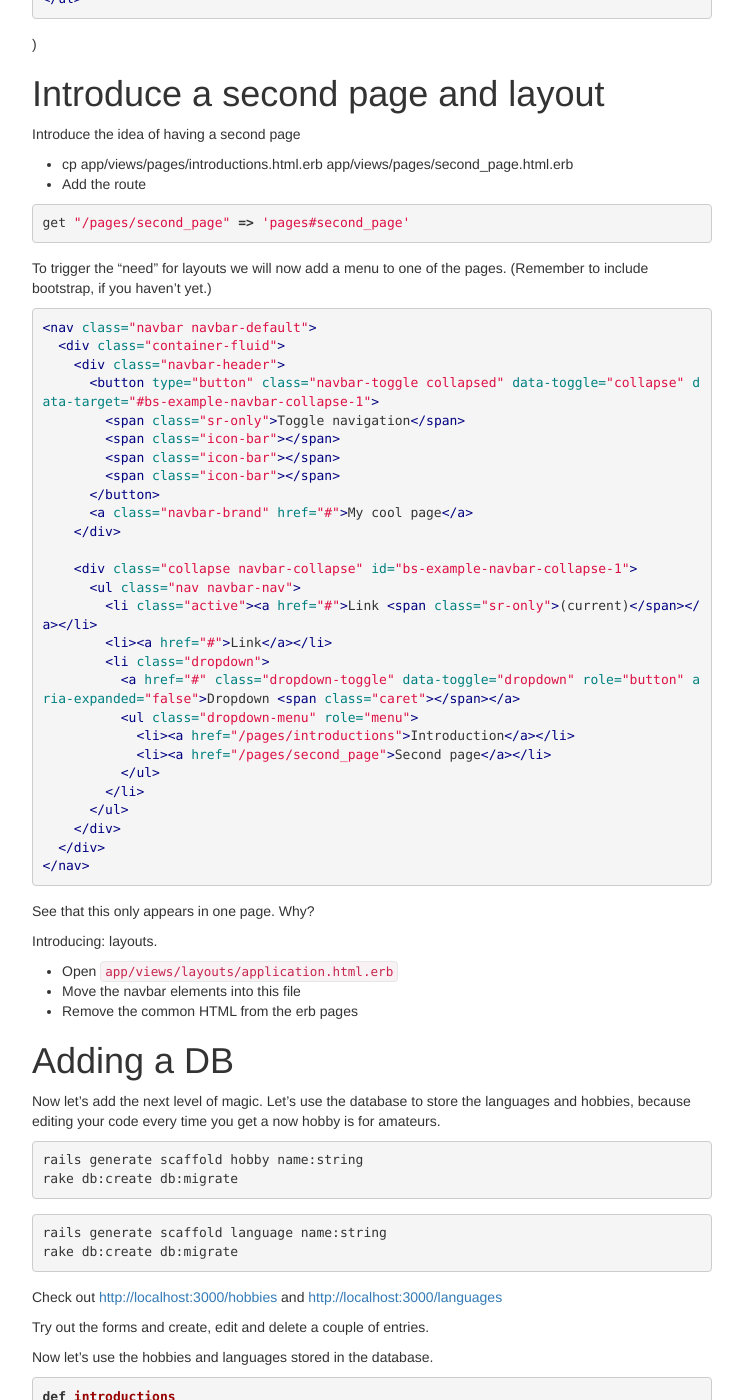
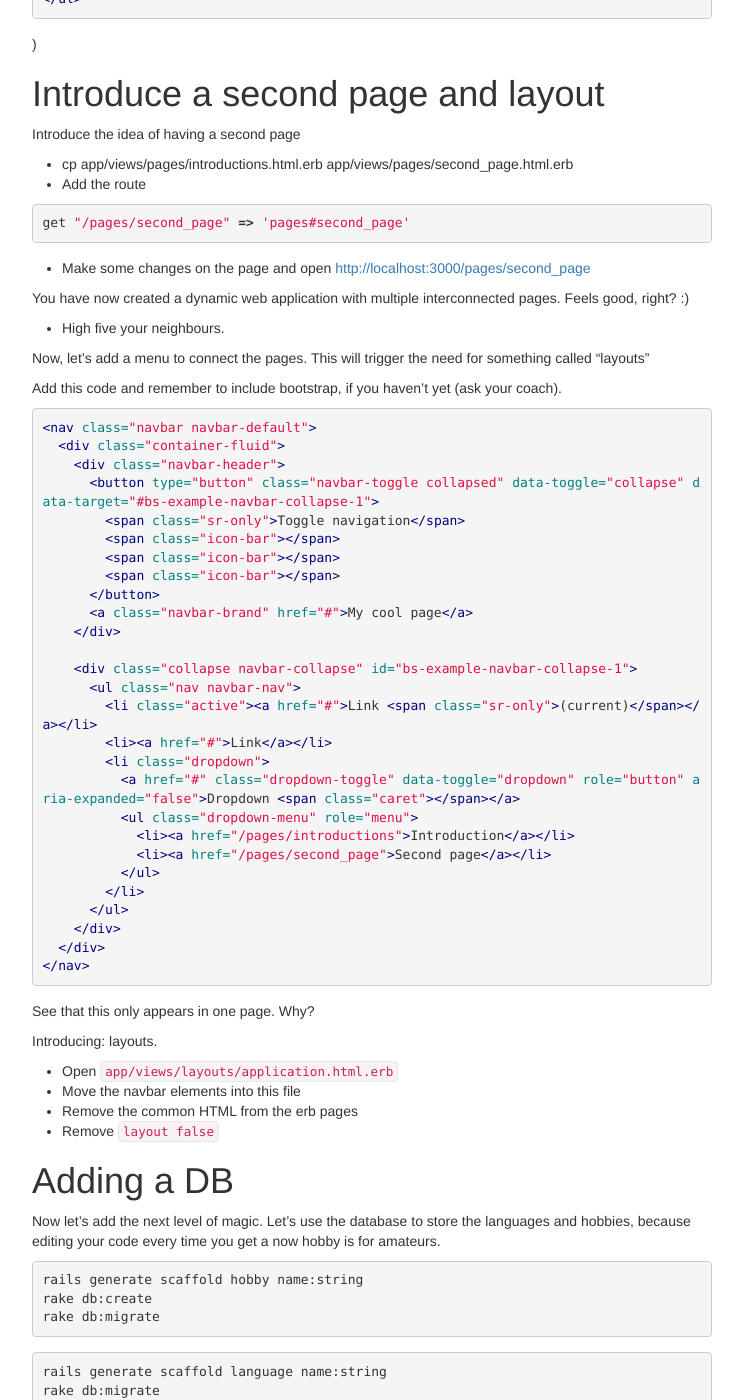
Before and after one commit to brug-be/railsgirls_guide, a Jekyll site: the page built from materials/create_rails_app.md, in a window 1280 px wide and 1400 px high, scrolled down 3028 px. Shown: the whole window, without its empty margins (268-1011 px from the left). Built offline with Jekyll 4.4.1, drawn with Linux system fonts in a browser that asks for light colours; nearby versions of some CDN libraries; some of the changed text lies outside the part shown.

Commit message:
small clear-ups

```diff
--- a/materials/create_rails_app.md
+++ b/materials/create_rails_app.md
@@ -180,8 +180,15 @@ Introduce the idea of having a second page
 get "/pages/second_page" => 'pages#second_page'
 {% endhighlight %}
 
-To trigger the "need" for layouts we will now add a menu to one of the pages.
-(Remember to include bootstrap, if you haven't yet.)
+* Make some changes on the page and open [http://localhost:3000/pages/second_page](http://localhost:3000/pages/second_page)
+
+You have now created a dynamic web application with multiple interconnected pages. Feels good, right? :)
+
+* High five your neighbours.
+
+Now, let's add a menu to connect the pages. This will trigger the need for something called "layouts"
+
+Add this code and remember to include bootstrap, if you haven't yet (ask your coach).
 
 {% highlight html %}
 <nav class="navbar navbar-default">
@@ -220,6 +227,7 @@ Introducing: layouts.
 * Open `app/views/layouts/application.html.erb`
 * Move the navbar elements into this file
 * Remove the common HTML from the erb pages
+* Remove `layout false`
 
 # Adding a DB
 
@@ -227,12 +235,13 @@ Now let's add the next level of magic. Let's use the database to store the langu
 
 {% highlight bash %}
 rails generate scaffold hobby name:string
-rake db:create db:migrate
+rake db:create
+rake db:migrate
 {% endhighlight %}
 
 {% highlight bash %}
 rails generate scaffold language name:string
-rake db:create db:migrate
+rake db:migrate
 {% endhighlight %}
 
 Check out [http://localhost:3000/hobbies](http://localhost:3000/hobbies) and [http://localhost:3000/languages](http://localhost:3000/languages)
```
Also changed, not shown: other parts of materials/create_rails_app.md (+5 -1 lines).
